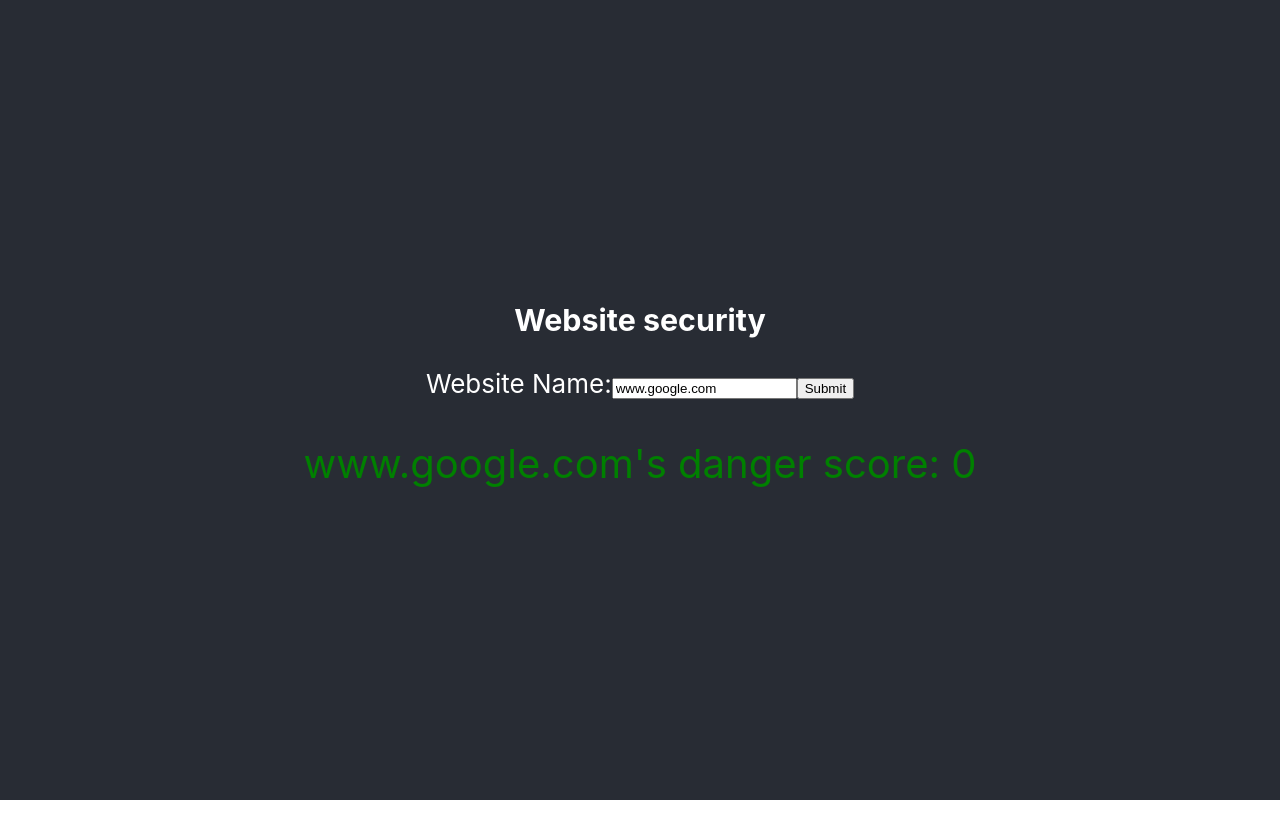
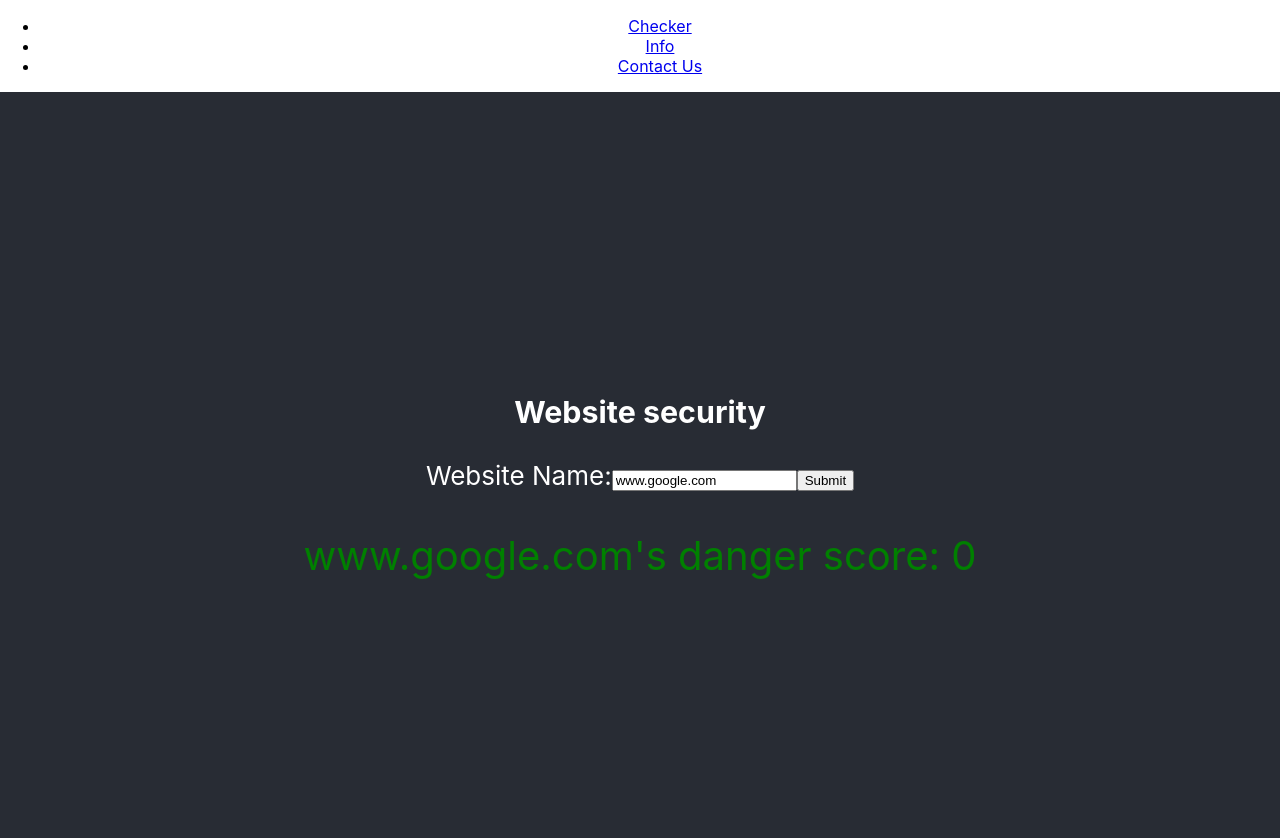
Before and after one commit to shamit2008/trial-app, a React (Create React App) app: page / in a window 1280 px wide. Shown: the top 838 px of the page. Before the commit the page ends 800 px from the top, so only its background shows below. Built offline with nearby package versions, Linux system fonts and the light colour scheme.

Commit message:
class 12/15

```diff
--- a/package.json
+++ b/package.json
@@ -10,6 +10,7 @@
     "react-csv-reader": "^3.1.1",
     "react-dom": "^17.0.1",
     "react-papaparse": "^3.11.0",
+    "react-router-dom": "^5.2.0",
     "react-scripts": "4.0.0",
     "web-vitals": "^0.2.4"
   },
--- a/src/App.js
+++ b/src/App.js
@@ -1,118 +1,68 @@
-import logo from './logo.svg';
 import './App.css';
-import React, {useState, useEffect} from 'react';
-import Papa from "papaparse";
-import dangerous from "./dangerous.csv";
-import half from "./half.csv";
-
+import React from 'react';
+import Checker from "./components/Checker.js";
+import Info from "./components/Info.js";
+import Contact from "./components/Contact.js";
+import {
+  BrowserRouter as Router,
+  Route,
+  Switch,
+  Link
+} from 'react-router-dom';
+/*
+  enter website page
+  how it works
+  Contact Us
+*/
 
 function App() {
-  const [website, setWebsite] = useState('www.google.com');
-  const [displayName, setDisplay] = useState('www.google.com');
-  const [websiteDanger, setDanger] = useState(0); // scale from 0-100 or something
-  const [resultStyle, setstyle] = useState({color: 'green', fontSize: 40, textAlign:'center'});
-  const [dangerousCSV, setDangerous] = useState(null);
-  const [halfCSV, setHalf] = useState(null);
+  return (
+    <div className="App">
+      <Router>
+        <div>
+          {/* navigation bar start */}
+          <ul>
+            <li>
+              <Link to="/">Checker</Link>
+            </li>
+            <li>
+              <Link to="/info">Info</Link>
+            </li>
+            <li>
+              <Link to="/contact">Contact Us</Link>
+            </li>
+          </ul>
+          {/* navigation bar end*/}
 
-  useEffect(() => {
-    Papa.parse(dangerous, {
-       download: true,
-       complete: function(results){
-         setDangerous(results.data); // dangerousCSV = an array of arrays, dangerousCSV[index][0]
-         console.log(dangerousCSV);
-       }
-     })
-    Papa.parse(half, {
-      download: true,
-      complete: function(results){
-        setHalf(results.data); // dangerousCSV = an array of arrays, dangerousCSV[index][0]
-        console.log(halfCSV);
-      }
-    })
-  }, []); // [] means that this useEffect will not repeat
-
-  const displayInfo = () => {
-    setDisplay(website);
-    // check which array website is in
-    let websiteFound = false;
-
-
-
-    dangerousCSV.map((dWebsite) => {
-      if (dWebsite[0] === website){
-        setDanger(10);
-        websiteFound = true;
-      }
-    });
-
-    halfCSV.map((hWebsite) =>{
-      if (hWebsite[0] === website){
-        setDanger(5);
-        websiteFound = true;
-      }
-    });
-
-    if (!websiteFound){
-
-
-      setDanger(0);
-    }
-
-
-    let isolatedWebsite = (website.substring(4, website.length-4));
-    console.log(isolatedWebsite);
-    console.log(website);
-
-    if (websiteDanger === 0){
-      setstyle({color: 'green', fontSize: 40, textAlign:'center'});
-    }
-    else if (websiteDanger === 5){
-      setstyle({color: 'blue', fontSize: 40, textAlign:'center'});
-    }
-    else if (websiteDanger === 10 || websiteDanger === -1){
-      setstyle({color: 'red', fontSize: 40, textAlign:'center'});
-    }
-  }
-
-  const handleSubmit = (evt) => {
-    evt.preventDefault(); // prevent function misfires
-    //alert(`Calculating Score for ${website}`)
-    displayInfo(); // calling the function to calculate
-  }
-
-  return (
-
-    <div className="App">
-      <header className="App-header">
-        <h3>Website security</h3>
-
-        <form onSubmit={handleSubmit}> {/* when you click submit, this will call handleSubmit */}
-          <label>
-            Website Name:
-            <input
-              type="text"
-              value={website}
-              onChange={e => setWebsite(e.target.value)}
-            />
-          </label>
-          <input type="submit" value="Submit" />
-        </form>
-
-        <p style={resultStyle}>{displayName}'s danger score: {websiteDanger}</p> {/* style this is css */}
-      </header>
+          <Switch>
+            <Route path="/mail" component={() => {
+              window.location.href = "www.google.com";
+              return null;
+            }} />;
+            <Route path="/info">
+              <Info />
+            </Route>
+            <Route path="/contact">
+              <Contact />
+            </Route>
+            <Route path="/">
+              <Checker />
+            </Route>
+          </Switch>
+        </div>
+      </Router>
     </div>
   );
 }
 
 
+
+
+
 export default App;
 // hw:
-  // 1. upload a safeCSV, add a map for it in displayInfo
-  // 2. look into react-router
-    // make a navigation button on this page
-
+  // 1. Fill in the Info and Contact modules
+  // 2. Style the navigation bar (add classes to ul, li, Link => App.css and style)
 
 // Later:
-// submitting takes 2 times to get the correct style state
-// React Router - have more than one page to your app, tutorials online
-// parse website input for better results
+  // add in all the data for Checker
--- /dev/null
+++ b/src/components/Checker.js
@@ -0,0 +1,107 @@
+import React, {useState, useEffect} from 'react';
+import Papa from "papaparse";
+import dangerous from "./dangerous.csv";
+import half from "./half.csv";
+
+function Checker() {
+  const [website, setWebsite] = useState('www.google.com');
+  const [displayName, setDisplay] = useState('www.google.com');
+  const [websiteDanger, setDanger] = useState(0); // scale from 0-100 or something
+  const [resultStyle, setstyle] = useState({color: 'green', fontSize: 40, textAlign:'center'});
+  const [dangerousCSV, setDangerous] = useState(null);
+  const [halfCSV, setHalf] = useState(null);
+
+  useEffect(() =>  {
+    Papa.parse(dangerous, {
+       download: true,
+       complete: function(results){
+         setDangerous(results.data); // dangerousCSV = an array of arrays, dangerousCSV[index][0]
+         console.log(dangerousCSV);
+       }
+     })
+    Papa.parse(half, {
+      download: true,
+      complete: function(results){
+        setHalf(results.data); // dangerousCSV = an array of arrays, dangerousCSV[index][0]
+        console.log(halfCSV);
+      }
+    })
+  }, []); // [] means that this useEffect will not repeat
+
+  const displayInfo = () => {
+    setDisplay(website);
+    // check which array website is in
+    let websiteFound = false;
+
+
+
+    dangerousCSV.map((dWebsite) => {
+      if (dWebsite[0] === website){
+        setDanger(10);
+        websiteFound = true;
+      }
+    });
+
+    halfCSV.map((hWebsite) =>{
+      if (hWebsite[0] === website){
+        setDanger(5);
+        websiteFound = true;
+      }
+    });
+
+    if (!websiteFound){
+
+
+      setDanger(0);
+    }
+
+
+    let isolatedWebsite = (website.substring(4, website.length-4));
+    console.log(isolatedWebsite);
+    console.log(website);
+
+    if (websiteDanger === 0){
+      setstyle({color: 'green', fontSize: 40, textAlign:'center'});
+    }
+    else if (websiteDanger === 5){
+      setstyle({color: 'blue', fontSize: 40, textAlign:'center'});
+    }
+    else if (websiteDanger === 10 || websiteDanger === -1){
+      setstyle({color: 'red', fontSize: 40, textAlign:'center'});
+    }
+  }
+
+  const handleSubmit = (evt) => {
+    evt.preventDefault(); // prevent function misfires
+    //alert(`Calculating Score for ${website}`)
+    displayInfo(); // calling the function to calculate
+  }
+
+  return (
+    <div className="App">
+      <header className="App-header">
+        <a>
+
+        </a>
+        <h3>Website security</h3>
+        <a href src = "www.hi.com"></a>
+        <form onSubmit={handleSubmit}> {/* when you click submit, this will call handleSubmit */}
+          <label>
+            Website Name:
+            <input
+              type="text"
+              value={website}
+              onChange={e => setWebsite(e.target.value)}
+            />
+          </label>
+          <input type="submit" value="Submit" />
+        </form>
+
+        <p style={resultStyle}>{displayName}'s danger score: {websiteDanger}</p> {/* style this is css */}
+      </header>
+    </div>
+  );
+}
+
+
+export default Checker;
--- /dev/null
+++ b/src/components/Contact.js
@@ -0,0 +1,23 @@
+import React from 'react';
+import {Link} from "react-router-dom";
+
+function Contact() {
+
+  return (
+    <div className="App">
+      <header className="App-header">
+        <a>
+
+        </a>
+        <h3>Contact Us</h3>
+
+        <Link to="/mail">Click Me</Link>
+        <p> Hi </p>
+        <p>Contact us for more info</p>
+      </header>
+    </div>
+  );
+}
+
+
+export default Contact;
--- /dev/null
+++ b/src/components/Info.js
@@ -0,0 +1,20 @@
+import React from 'react';
+
+function Info() {
+
+  return (
+    <div className="App">
+      <header className="App-header">
+        <a>
+
+        </a>
+        <h3>About our Site</h3>
+
+        <p>This site is made using react. </p>
+      </header>
+    </div>
+  );
+}
+
+
+export default Info;
```
Also changed, not shown: src/components/dangerous.csv (renamed from src/dangerous.csv), src/components/half.csv (renamed from src/half.csv), 2 other files (tests, documents, lock files or other folders).
